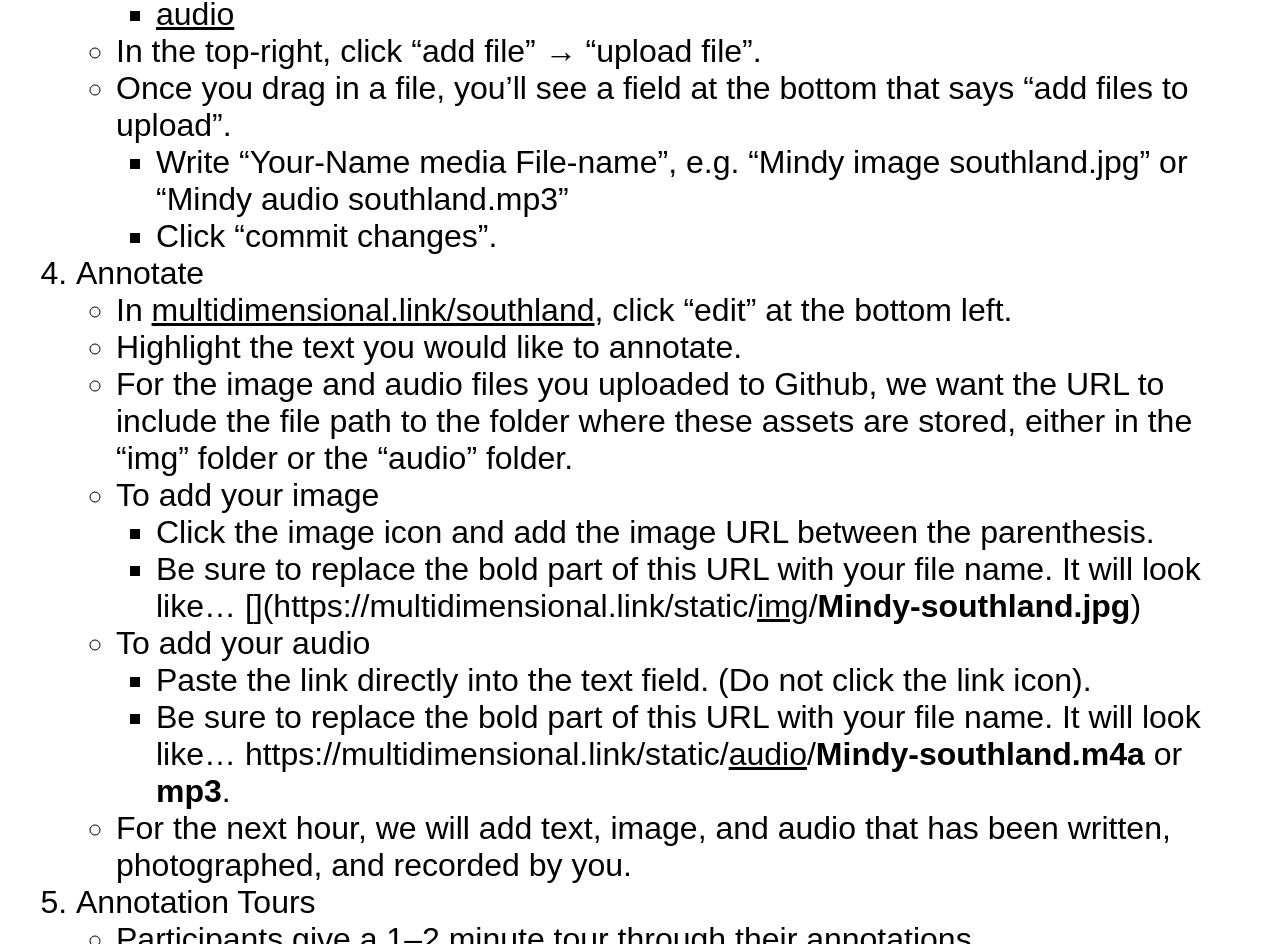
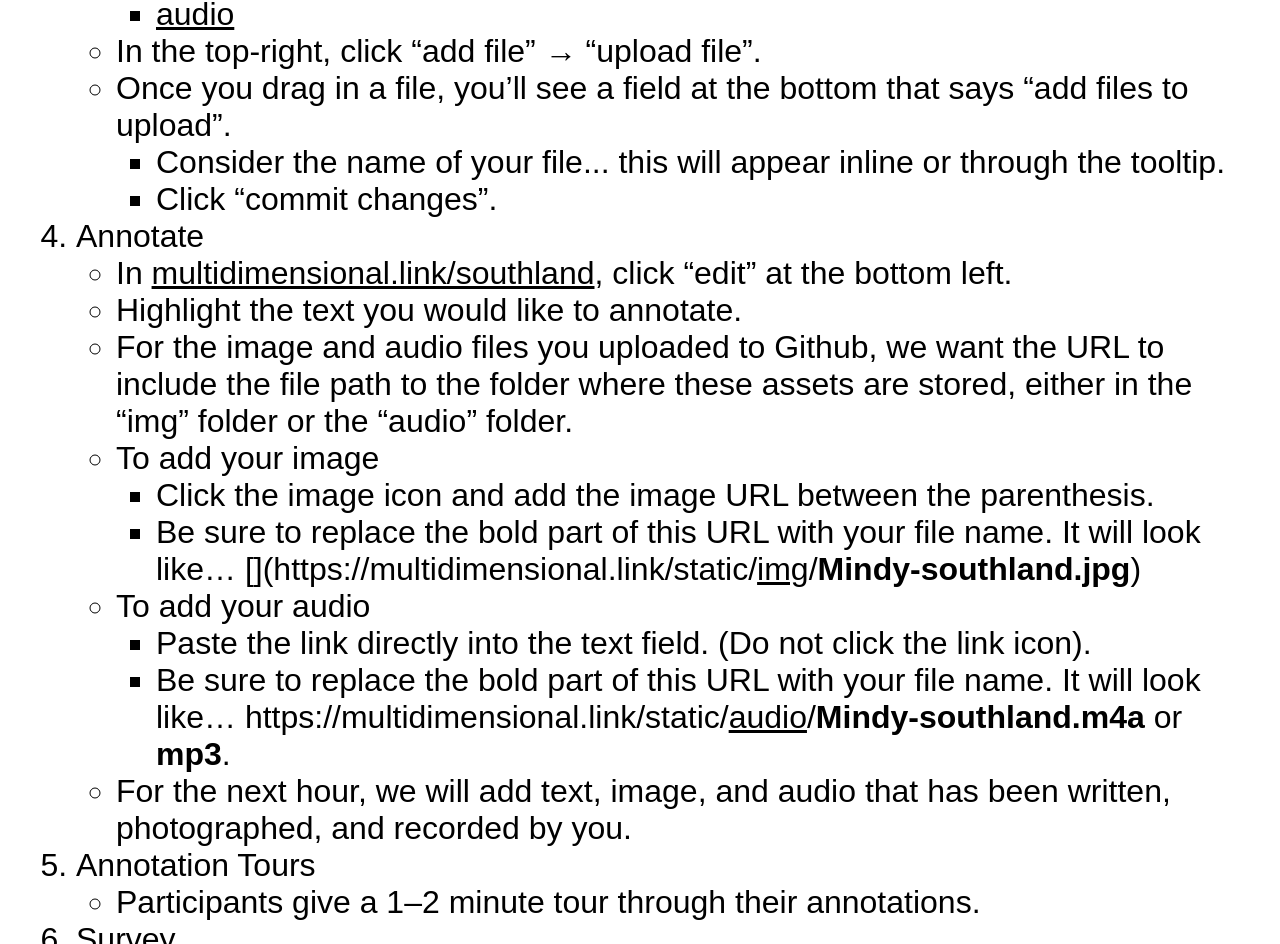
Before and after one commit to mindyseu/project-southland-annotations, a website: page docs/about.html in a window 1280 px wide. Shown: the part 4765-5709 px from the top of the page. Drawn offline with nearby package versions, Linux system fonts and the light colour scheme.

Commit message:
file name instructions

```diff
--- a/docs/about.html
+++ b/docs/about.html
@@ -144,7 +144,7 @@
                     <li>In the top-right, click “add file” → “upload file”.</li>
                     <li>Once you drag in a file, you’ll see a field at the bottom that says “add files to upload”.</li>
                     <ul>
-                        <li>Write “Your-Name media File-name”, e.g. “Mindy image southland.jpg” or “Mindy audio southland.mp3”</li>
+                        <li>Consider the name of your file... this will appear inline or through the tooltip.</li>
                         <li>Click “commit changes”.</li>
                     </ul>
                 </ul>
```
